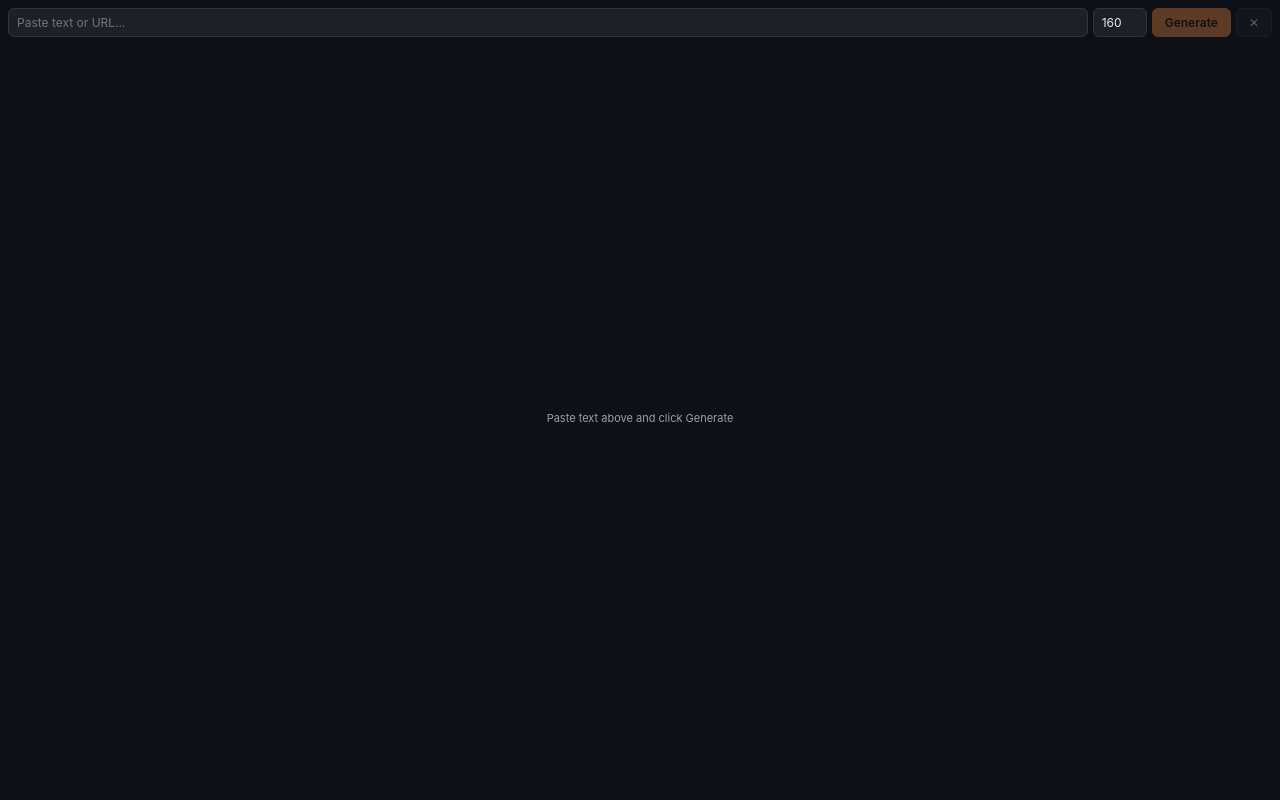
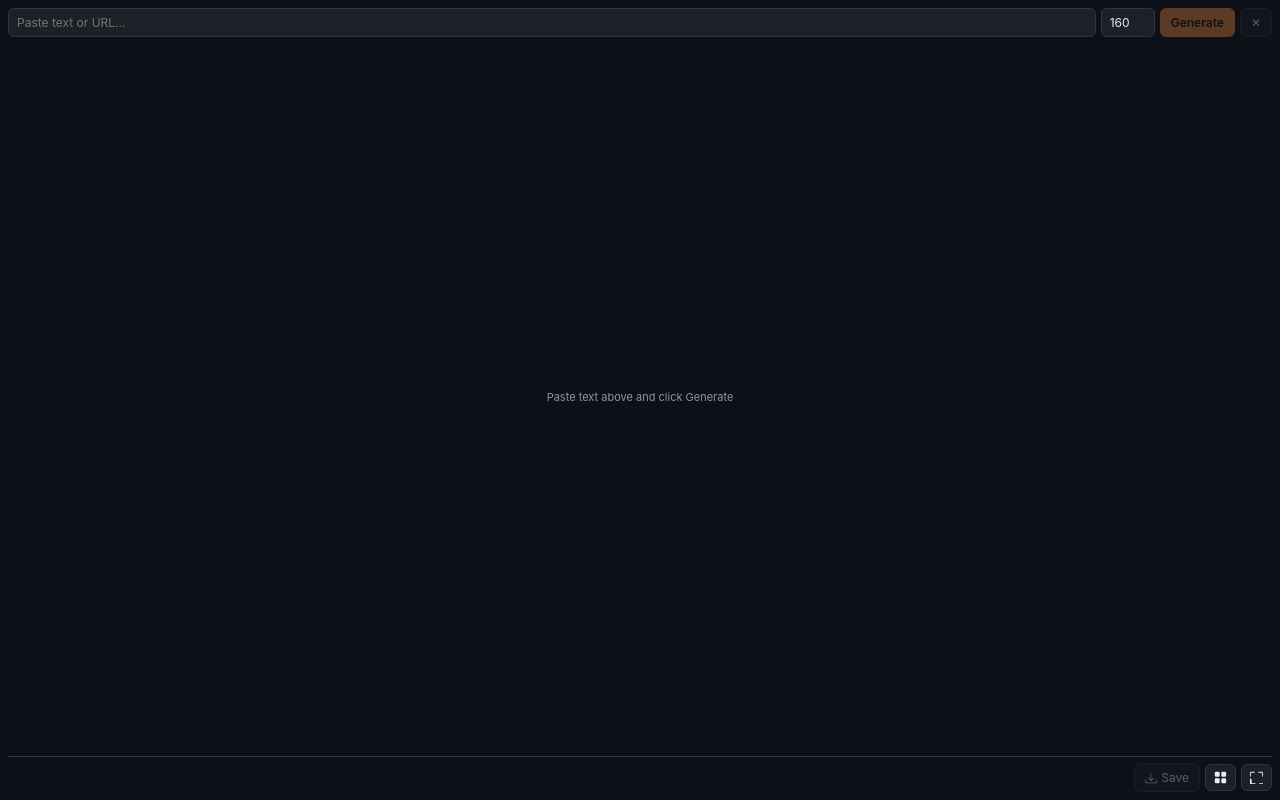
Before and after one commit to penrithbeacon/wcp-widget-qr-generator, a Flask app: page /widget/ in a window 1280 px wide. Run offline with Flask 3, Linux system fonts and the light colour scheme.

Commit message:
fix: embedded detection, placeholder colour, always-visible action row with icons

```diff
--- a/src/templates/widget.html
+++ b/src/templates/widget.html
@@ -4,21 +4,57 @@
   <meta charset="UTF-8">
   <meta name="viewport" content="width=device-width, initial-scale=1.0">
   <title>QR Generator</title>
-  <link rel="stylesheet" href="/widget/static/style.css">
   <style>
-    body { overflow: hidden; }
+    :root {
+      --bg:#0d1117; --surface:#161b22; --surface2:#1c2128;
+      --border:#30363d; --text:#e6edf3; --muted:#8b949e;
+      --accent:#f0883e; --red:#f85149; --blue:#58a6ff; --radius:6px;
+    }
+    *, *::before, *::after { box-sizing: border-box; margin: 0; padding: 0; }
+    html, body { background: var(--bg); color: var(--text);
+      font-family: -apple-system, BlinkMacSystemFont, 'Segoe UI', sans-serif;
+      font-size: 13px; height: 100%; overflow: hidden; }
+
     .widget-wrap { display:flex; flex-direction:column; height:100vh;
-                   padding:8px; gap:6px; box-sizing:border-box; }
+                   padding:8px; gap:6px; }
+
+    /* Input row — full width */
     .input-row { display:flex; gap:5px; align-items:center; flex-shrink:0; }
-    .input-row #text  { flex:1; min-width:0; }
-    .input-row #size  { width:54px; flex-shrink:0; }
+    .input-row #text  { flex:1; min-width:0; background:var(--surface2);
+      border:1px solid var(--border); border-radius:var(--radius);
+      color:var(--text); font-family:inherit; font-size:12px; padding:6px 8px; }
+    .input-row #text:focus { outline:none; border-color:var(--accent); }
+    .input-row #size  { width:54px; flex-shrink:0; background:var(--surface2);
+      border:1px solid var(--border); border-radius:var(--radius);
+      color:var(--text); font-family:inherit; font-size:12px; padding:6px 8px; }
+    .input-row #size:focus { outline:none; border-color:var(--accent); }
+    input[type=number]::-webkit-inner-spin-button { -webkit-appearance:none; }
+    input[type=number] { -moz-appearance:textfield; }
+
+    /* Buttons */
+    button { background:var(--surface2); border:1px solid var(--border);
+      border-radius:var(--radius); color:var(--text); cursor:pointer;
+      font-family:inherit; font-size:12px; padding:6px 10px;
+      transition:background .15s, opacity .15s; display:inline-flex;
+      align-items:center; justify-content:center; gap:4px; }
+    button:hover:not(:disabled) { background:var(--surface); }
+    button:disabled { opacity:.35; cursor:default; }
+    button.primary { background:var(--accent); border-color:var(--accent);
+                     color:#0d1117; font-weight:600; }
+    button.primary:hover:not(:disabled) { background:#e07020; }
+    button.icon-btn { padding:6px 8px; }
+
+    /* QR area */
     .qr-area { flex:1; display:flex; align-items:center; justify-content:center;
                overflow:hidden; min-height:0; }
     .qr-area img { max-width:100%; max-height:100%; object-fit:contain; display:block; }
-    .qr-placeholder { color:var(--text); font-size:11px; text-align:center; opacity:.65; }
-    .action-row { display:flex; gap:5px; flex-shrink:0; flex-wrap:wrap;
-                  border-top:1px solid var(--border); padding-top:6px; }
+    .qr-placeholder { color:var(--text); font-size:11px; text-align:center; opacity:.6; }
+
     .error { color:var(--red); font-size:11px; flex-shrink:0; }
+
+    /* Action row — always visible, right-aligned */
+    .action-row { display:flex; align-items:center; gap:5px; flex-shrink:0;
+                  border-top:1px solid var(--border); padding-top:6px; justify-content:flex-end; }
   </style>
 </head>
 <body>
@@ -26,7 +62,7 @@
 
   <div class="input-row">
     <input type="text" id="text" placeholder="Paste text or URL…" spellcheck="false">
-    <input type="number" id="size" value="160" min="50" max="200" title="Size (px)">
+    <input type="number" id="size" value="160" min="50" max="200">
     <button class="primary" id="btn-gen" disabled>Generate</button>
     <button id="btn-clear" disabled title="Clear">✕</button>
   </div>
@@ -37,34 +73,44 @@
     <p class="qr-placeholder">Paste text above and click Generate</p>
   </div>
 
-  <div class="action-row" id="action-row" style="display:none">
-    <button onclick="downloadQR()" title="Save as PNG">⬇ Save</button>
-    <button onclick="openFullWindow()">⬡ Full Screen</button>
-    <button onclick="openFullTab()">⊞ New Tab</button>
+  <!-- Action row always visible; Save disabled until QR exists -->
+  <div class="action-row">
+    <button id="btn-dl" disabled title="Save QR as PNG">
+      <svg width="12" height="12" viewBox="0 0 16 16" fill="currentColor"><path d="M.5 9.9a.5.5 0 0 1 .5.5v2.5a1 1 0 0 0 1 1h12a1 1 0 0 0 1-1v-2.5a.5.5 0 0 1 1 0v2.5a2 2 0 0 1-2 2H2a2 2 0 0 1-2-2v-2.5a.5.5 0 0 1 .5-.5z"/><path d="M7.646 11.854a.5.5 0 0 0 .708 0l3-3a.5.5 0 0 0-.708-.708L8.5 10.293V1.5a.5.5 0 0 0-1 0v8.793L5.354 8.146a.5.5 0 1 0-.708.708l3 3z"/></svg>
+      Save
+    </button>
+    <button class="icon-btn" onclick="openFullTab()" title="Open in new tab">
+      <svg width="13" height="13" viewBox="0 0 16 16" fill="currentColor"><path d="M1 2.5A1.5 1.5 0 0 1 2.5 1h3A1.5 1.5 0 0 1 7 2.5v3A1.5 1.5 0 0 1 5.5 7h-3A1.5 1.5 0 0 1 1 5.5v-3zm8 0A1.5 1.5 0 0 1 10.5 1h3A1.5 1.5 0 0 1 15 2.5v3A1.5 1.5 0 0 1 13.5 7h-3A1.5 1.5 0 0 1 9 5.5v-3zm-8 8A1.5 1.5 0 0 1 2.5 9h3A1.5 1.5 0 0 1 7 10.5v3A1.5 1.5 0 0 1 5.5 15h-3A1.5 1.5 0 0 1 1 13.5v-3zm8 0A1.5 1.5 0 0 1 10.5 9h3a1.5 1.5 0 0 1 1.5 1.5v3a1.5 1.5 0 0 1-1.5 1.5h-3A1.5 1.5 0 0 1 9 13.5v-3z"/></svg>
+    </button>
+    <button class="icon-btn" onclick="openFullWindow()" title="Open full screen">
+      <svg width="13" height="13" viewBox="0 0 16 16" fill="currentColor"><path d="M1.5 1h4a.5.5 0 0 1 0 1h-4a.5.5 0 0 0-.5.5v4a.5.5 0 0 1-1 0v-4A1.5 1.5 0 0 1 1.5 1zm9 0h4A1.5 1.5 0 0 1 16 2.5v4a.5.5 0 0 1-1 0v-4a.5.5 0 0 0-.5-.5h-4a.5.5 0 0 1 0-1zm-9 9a.5.5 0 0 1 .5.5v4a.5.5 0 0 0 .5.5h4a.5.5 0 0 1 0 1h-4A1.5 1.5 0 0 1 0 13.5v-4a.5.5 0 0 1 .5-.5zm15 0a.5.5 0 0 1 .5.5v4a1.5 1.5 0 0 1-1.5 1.5h-4a.5.5 0 0 1 0-1h4a.5.5 0 0 0 .5-.5v-4a.5.5 0 0 1 .5-.5z"/></svg>
+    </button>
   </div>
 
 </div>
 <script>
-  const textEl = document.getElementById('text');
-  const sizeEl = document.getElementById('size');
-  const btnGen = document.getElementById('btn-gen');
-  const btnClr = document.getElementById('btn-clear');
-  const qrArea = document.getElementById('qr-area');
-  const errEl  = document.getElementById('error');
-  const actRow = document.getElementById('action-row');
+  const textEl  = document.getElementById('text');
+  const sizeEl  = document.getElementById('size');
+  const btnGen  = document.getElementById('btn-gen');
+  const btnClr  = document.getElementById('btn-clear');
+  const btnDl   = document.getElementById('btn-dl');
+  const qrArea  = document.getElementById('qr-area');
+  const errEl   = document.getElementById('error');
 
-  textEl.addEventListener('input', () => {
+  function updateButtons() {
     const has = textEl.value.trim().length > 0;
     btnGen.disabled = !has;
     btnClr.disabled = !has;
-  });
+  }
+
+  textEl.addEventListener('input', updateButtons);
 
   btnClr.addEventListener('click', () => {
     textEl.value = '';
-    btnGen.disabled = btnClr.disabled = true;
+    updateButtons();
     qrArea.innerHTML = '<p class="qr-placeholder">Paste text above and click Generate</p>';
     errEl.style.display = 'none';
-    actRow.style.display = 'none';
+    btnDl.disabled = true;
   });
 
   btnGen.addEventListener('click', async () => {
@@ -86,13 +132,13 @@
       img.alt = 'QR Code';
       qrArea.innerHTML = '';
       qrArea.appendChild(img);
-      actRow.style.display = 'flex';
+      btnDl.disabled = false;
     } catch (e) {
       errEl.textContent = e.message;
       errEl.style.display = 'block';
     } finally {
       btnGen.textContent = 'Generate';
-      btnGen.disabled = false;
+      updateButtons();
     }
   });
 
@@ -100,33 +146,31 @@
     if (e.key === 'Enter' && !btnGen.disabled) btnGen.click();
   });
 
-  // Pass current text+size to full page so it auto-generates there
-  function getFullUrl() {
-    const text = textEl.value.trim();
-    const size = Math.max(300, parseInt(sizeEl.value) * 2 || 400);
-    return `${window.location.origin}/widget/full?${new URLSearchParams({ text, size })}`;
-  }
-
-  function downloadQR() {
+  btnDl.addEventListener('click', () => {
     const img = qrArea.querySelector('img');
     if (!img) return;
     const a = document.createElement('a');
-    a.href = img.src;
-    a.download = 'qr-code.png';
-    document.body.appendChild(a);
-    a.click();
-    document.body.removeChild(a);
+    a.href = img.src; a.download = 'qr-code.png';
+    document.body.appendChild(a); a.click(); document.body.removeChild(a);
+  });
+
+  function getFullUrl(embedded) {
+    const text = textEl.value.trim();
+    const size = Math.max(300, parseInt(sizeEl.value) * 2 || 400);
+    const p = new URLSearchParams({ text, size });
+    if (embedded) p.set('embedded', '1');
+    return `${window.location.origin}/widget/full?${p}`;
   }
 
   function openFullWindow() {
     window.parent.postMessage({
-      type: 'wcp:open-window', url: getFullUrl(), window: { width: 820, height: 620 }
+      type: 'wcp:open-window', url: getFullUrl(false), window: { width: 820, height: 620 }
     }, '*');
   }
 
   function openFullTab() {
     window.parent.postMessage({
-      type: 'wcp:open-tab', url: getFullUrl(),
+      type: 'wcp:open-tab', url: getFullUrl(true),
       title: 'QR Generator', icon: `${window.location.origin}/widget/icon.svg`, persist: false
     }, '*');
   }
```
Also changed, not shown: src/templates/full.html (+12 -3 lines).
